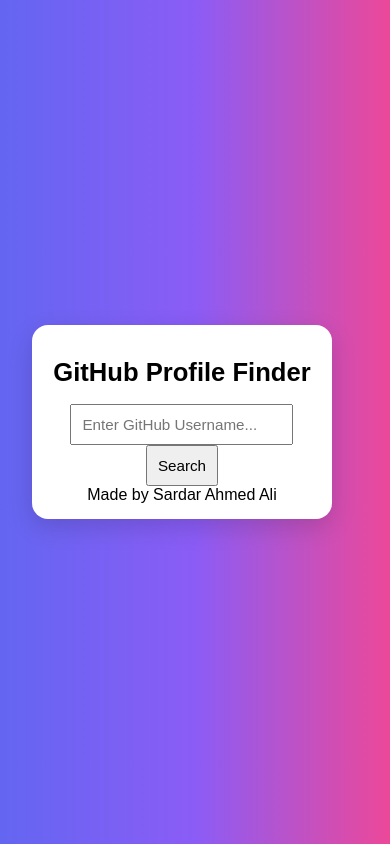
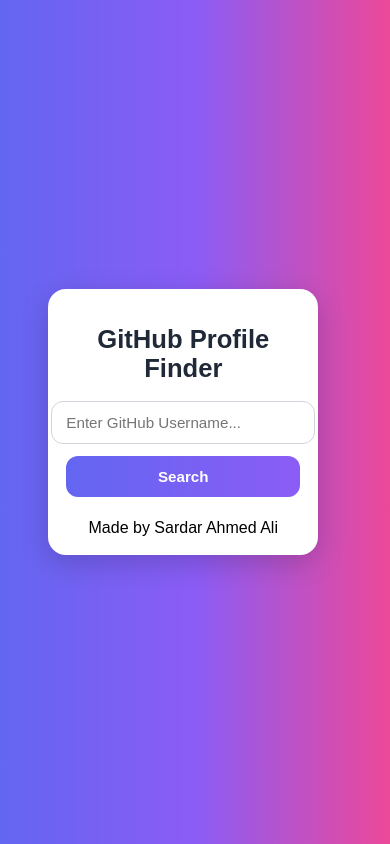
Before and after one commit to ahmedk786/githubfinder, a React (Vite) app: page / in a window 390 px wide. Built offline with nearby package versions, Linux system fonts and the light colour scheme.

Commit message:
Update App.css

```diff
--- a/src/App.css
+++ b/src/App.css
@@ -1,17 +1,13 @@
-/* Reset body for mobile */
+/* Reset body */
 body {
   margin: 0;
   font-family: "Poppins", sans-serif;
   background: linear-gradient(to right, #6366f1, #8b5cf6, #ec4899);
-
-  /* Full screen centering */
   height: 100dvh;
   display: flex;
   justify-content: center;
   align-items: center;
   text-align: center;
-
-  /* 🔑 Prevent hidden content */
   overflow-x: hidden;
 }
 
@@ -20,34 +16,141 @@
   width: 100%;
   max-width: 500px;
   background: #ffffff;
-  border-radius: 16px;
-  box-shadow: 0 8px 24px rgba(0, 0, 0, 0.15);
-  padding: 20px;
+  border-radius: 18px;
+  box-shadow: 0 8px 28px rgba(0, 0, 0, 0.18);
+  padding: 24px;
   text-align: center;
-
-  /* 🔑 Ensure no overflow */
   box-sizing: border-box;
+  transition: all 0.3s ease-in-out;
 }
 
-/* Responsive Tweaks */
+.title {
+  font-size: 1.9rem;
+  font-weight: 700;
+  margin-bottom: 18px;
+  color: #1f2937;
+}
+
+/* Search box */
+.search-box {
+  display: flex;
+  align-items: center;
+  justify-content: center;
+  gap: 10px; /* ✅ gap between input & button */
+  margin-bottom: 22px;
+}
+
+.search-box input {
+  flex: 1;
+  padding: 12px 14px;
+  border: 1.5px solid #d1d5db;
+  border-radius: 12px;
+  outline: none;
+  font-size: 1rem;
+  transition: border 0.2s;
+}
+
+.search-box input:focus {
+  border-color: #6366f1;
+  box-shadow: 0 0 0 3px rgba(99, 102, 241, 0.2);
+}
+
+.search-box button {
+  padding: 12px 20px;
+  border: none;
+  border-radius: 12px;
+  background: linear-gradient(to right, #6366f1, #8b5cf6);
+  color: #fff;
+  font-size: 1rem;
+  font-weight: 600;
+  cursor: pointer;
+  transition: transform 0.2s, box-shadow 0.2s;
+}
+
+.search-box button:hover {
+  transform: translateY(-2px);
+  box-shadow: 0 4px 12px rgba(99, 102, 241, 0.3);
+}
+
+/* Profile card */
+.profile-card {
+  margin-top: 20px;
+  padding: 18px;
+  background: #f9fafb;
+  border-radius: 16px;
+  box-shadow: 0 4px 12px rgba(0, 0, 0, 0.08);
+}
+
+.profile-card img {
+  width: 100px;
+  height: 100px;
+  border-radius: 50%;
+  margin-bottom: 14px;
+  border: 3px solid #6366f1;
+}
+
+.profile-card h2 {
+  font-size: 1.4rem;
+  margin: 8px 0 4px;
+  color: #111827;
+}
+
+.profile-card p {
+  font-size: 0.95rem;
+  color: #4b5563;
+  margin: 4px 0;
+}
+
+.stats {
+  display: flex;
+  justify-content: space-around;
+  margin-top: 14px;
+}
+
+.stats div {
+  text-align: center;
+}
+
+.stats strong {
+  display: block;
+  font-size: 1.1rem;
+  color: #111827;
+}
+
+.stats span {
+  font-size: 0.85rem;
+  color: #6b7280;
+}
+
+/* Responsive */
 @media (max-width: 480px) {
   .container {
-    max-width: 92%;   /* smaller on mobile */
-    padding: 15px;
+    max-width: 92%;
+    padding: 18px;
   }
 
   .title {
     font-size: 1.6rem;
   }
 
+  .search-box {
+    flex-direction: column;
+    gap: 12px;
+  }
+
   .search-box input,
   .search-box button {
+    width: 100%;
     font-size: 0.95rem;
-    padding: 10px;
   }
 
   .profile-card img {
     width: 80px;
     height: 80px;
   }
+
+  .stats {
+    flex-direction: column;
+    gap: 10px;
+  }
 }
```
